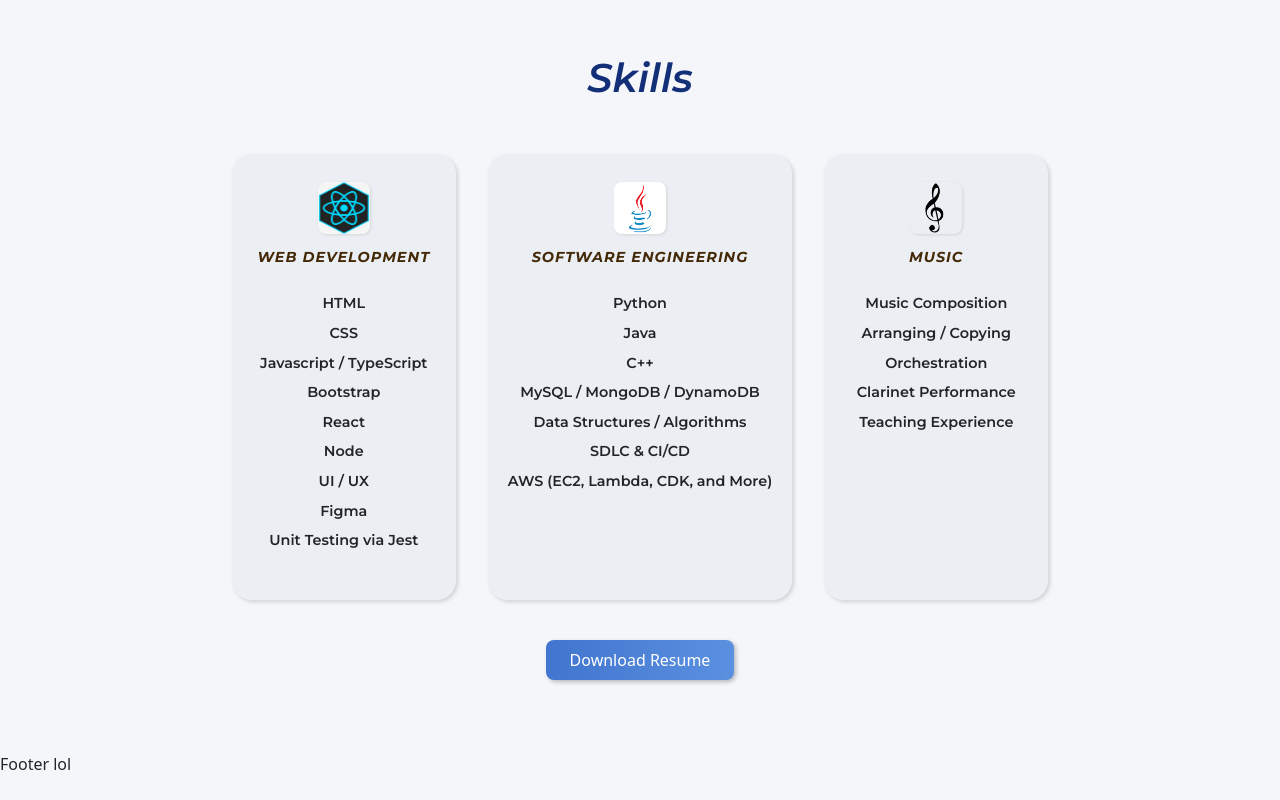
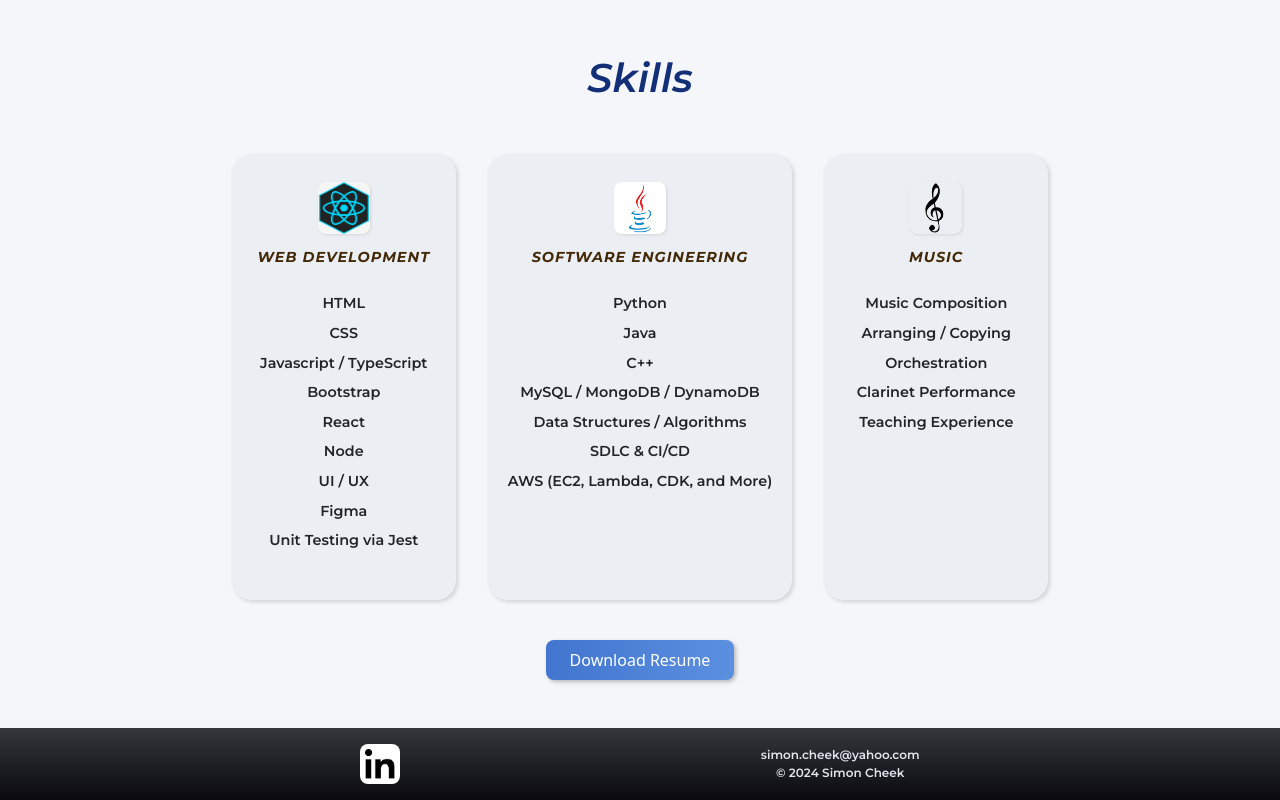
Before and after one commit to Simon-Cheek/SimonPortfolio, a React (Vite) app: page / in a window 1280 px wide. Shown: the part 1179-1979 px from the top of the page. Before the commit the page ends 1955 px from the top, so only its background shows below. Built offline with nearby package versions, Linux system fonts and the light colour scheme.

Commit message:
Add to footer

```diff
--- a/src/components/Footer.jsx
+++ b/src/components/Footer.jsx
@@ -1,8 +1,83 @@
 /** @jsxImportSource @emotion/react */
 import { css } from "@emotion/react";
+import { colors } from "../styles/colors";
+
+import linkedIn from "../assets/linkedin.png";
+import { Paragraph } from "./Text";
+
+function FooterIcons() {
+  const sectionStyle = css`
+    display: flex;
+  `;
+
+  const iconStyle = css`
+    height: 40px;
+    width: 40px;
+    border-radius: 8px;
+  `;
+
+  const iconList = [
+    {
+      src: linkedIn,
+      link: "https://www.linkedin.com/in/simon-cheek-83726b175/",
+    },
+  ];
+
+  return (
+    <div>
+      {iconList.map((icon) => (
+        <a href={icon.link} key={icon.link}>
+          <img src={icon.src} css={iconStyle} />
+        </a>
+      ))}
+    </div>
+  );
+}
+
+function FooterInfo() {
+  const infoStyle = css`
+    display: flex;
+    flex-direction: column;
+    justify-content: center;
+    align-items; center;
+  `;
+
+  // Using P instead of Paragraph here for Copyright Symbol
+  const pStyle = css`
+    color: ${colors.gray01};
+    font-size: 0.75em;
+    font-weight: 600;
+    text-align: center;
+    margin: 0;
+    font-family: "Montserrat", sans-serif;
+  `;
+
+  const info = ["simon.cheek@yahoo.com", `&copy; 2024 Simon Cheek`];
+
+  return (
+    <div css={infoStyle}>
+      {info.map((i) => (
+        <p key={i} css={pStyle} dangerouslySetInnerHTML={{ __html: i }} />
+      ))}
+    </div>
+  );
+}
 
 function Footer() {
-  return <div>Footer lol</div>;
+  const footerStyle = css`
+    background-image: linear-gradient(${colors.gray07}, ${colors.gray09});
+    min-height: 72px;
+    display: flex;
+    align-items: center;
+    justify-content: space-evenly;
+  `;
+
+  return (
+    <div css={footerStyle}>
+      <FooterIcons />
+      <FooterInfo />
+    </div>
+  );
 }
 
 export default Footer;
--- a/src/components/Home/Skills.jsx
+++ b/src/components/Home/Skills.jsx
@@ -168,7 +168,7 @@ function Skills() {
       <SkillsPromo />
       <Separator size="xl" />
       <ResumeBtn />
-      <Separator size="xl" />
+      <Separator />
     </>
   );
 }
```
Also changed, not shown: src/assets/linkedin.png (added).
